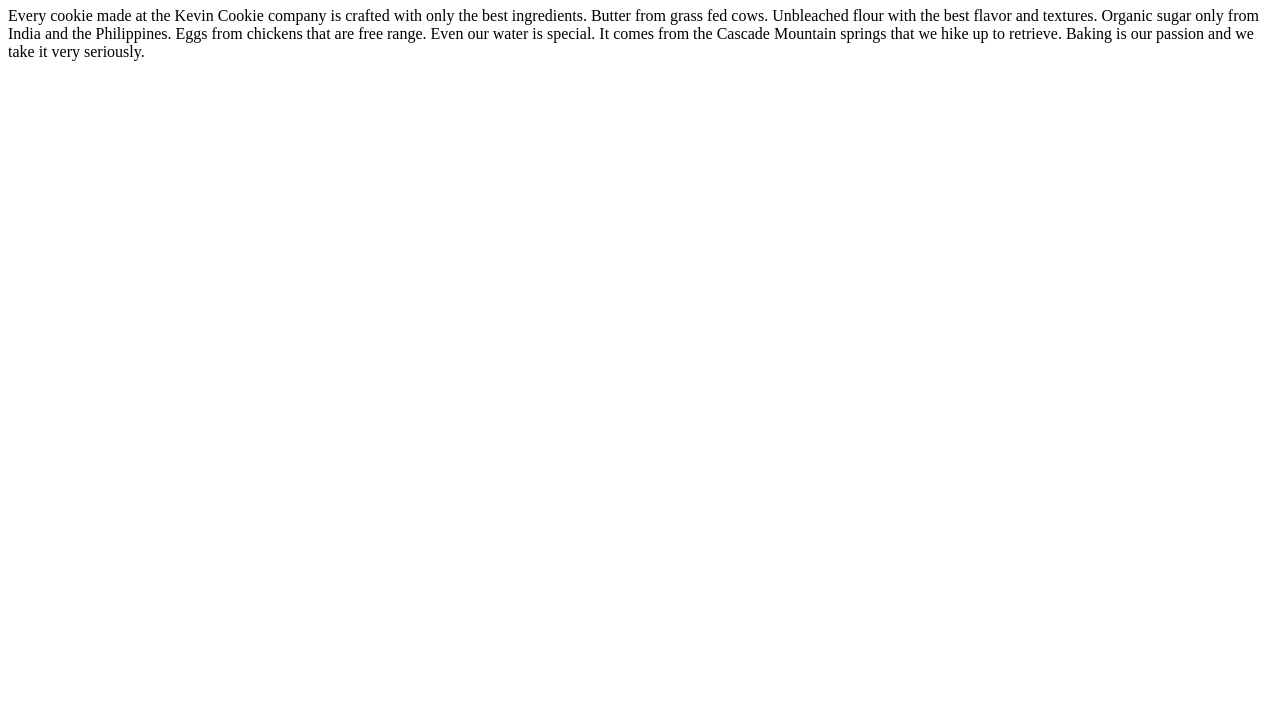
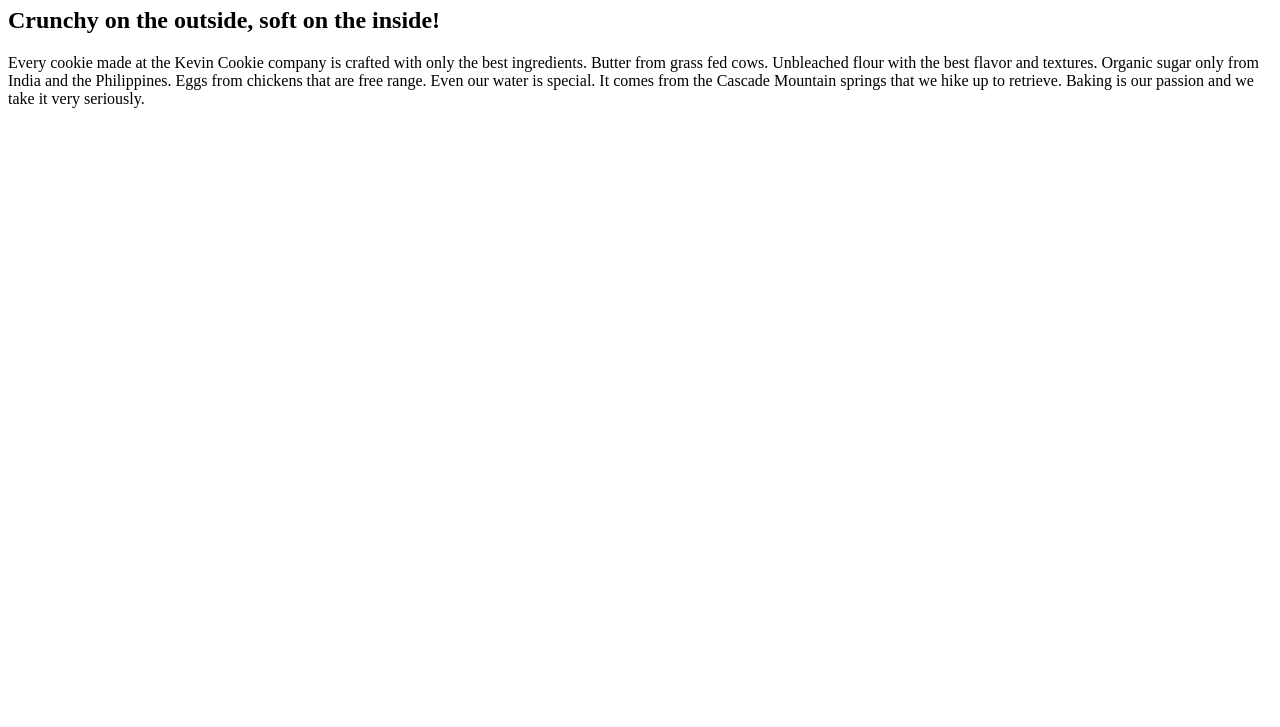
Before and after one commit to NinJB/KevinCookieCompany.com, a plain HTML site: page index.htm in a window 1280 px wide. Shown: the part 73-800 px from the top of the page. Drawn offline with Linux system fonts and the light colour scheme.

Commit message:
Added another phrase below the main catch phrase

```diff
--- a/index.htm
+++ b/index.htm
@@ -3,6 +3,7 @@
 <body>
 
 <h1>Deliciousness in every bite!</h1>
+<h2>Crunchy on the outside, soft on the inside!</h2>
 
 <p>Every cookie made at the Kevin Cookie company is crafted with only the best ingredients. Butter from grass fed cows. Unbleached flour with the best flavor and textures. Organic sugar only from India and the Philippines. Eggs from chickens that are free range. Even our water is special. It comes from the Cascade Mountain springs that we hike up to retrieve. Baking is our passion and we take it very seriously.</p>
 
```
